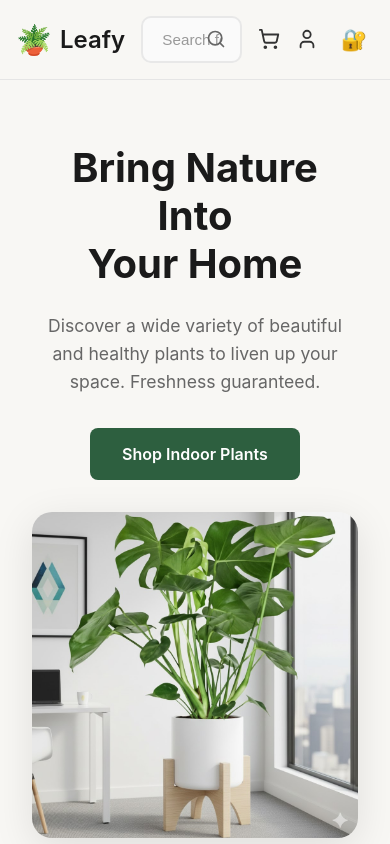
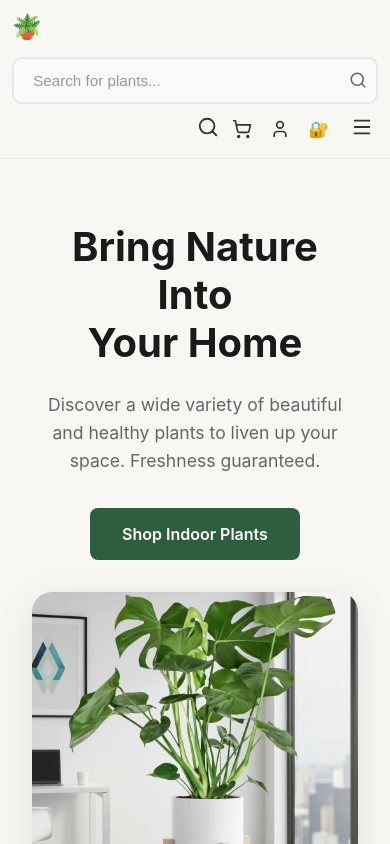
Before and after one commit to krish3276/Leafy-Plant-Selling-Platform, a React (Vite) app in the folder Frontend/leafy-frontend/: page / in a window 390 px wide. Shown: the top 844 px of the page. Built offline with nearby package versions, Linux system fonts and the light colour scheme; no server answers.

Commit message:
Responsive Navbar

```diff
--- a/Frontend/leafy-frontend/package.json
+++ b/Frontend/leafy-frontend/package.json
@@ -16,7 +16,6 @@
     "react-dom": "^19.2.0",
     "react-dropzone": "^15.0.0",
     "react-router-dom": "^7.10.1"
-    ,"react-dropzone": "^14.2.3"
   },
   "devDependencies": {
     "@eslint/js": "^9.39.1",
--- a/Frontend/leafy-frontend/src/components/Navbar.css
+++ b/Frontend/leafy-frontend/src/components/Navbar.css
@@ -261,28 +261,362 @@
   box-shadow: 0 2px 8px rgba(45, 95, 63, 0.2);
 }
 
-/* Responsive */
-@media (max-width: 768px) {
+/* Hamburger Menu Button */
+.hamburger-menu {
+  display: none;
+  background: none;
+  border: none;
+  cursor: pointer;
+  color: #333;
+  padding: 0.5rem;
+  margin-left: 0.5rem;
+  transition: color 0.3s;
+}
+
+.hamburger-menu:hover {
+  color: #2d5f3f;
+}
+
+/* Mobile Menu */
+.mobile-menu {
+  display: none;
+  background-color: white;
+  border-top: 1px solid #e5e5e5;
+  padding: 1rem 0;
+  animation: slideDown 0.3s ease-out;
+}
+
+.mobile-menu-content {
+  padding: 0 1rem;
+}
+
+.mobile-nav-link {
+  display: block;
+  padding: 0.75rem 1rem;
+  text-decoration: none;
+  color: #333;
+  font-weight: 500;
+  transition: all 0.2s;
+  border-radius: 4px;
+}
+
+.mobile-nav-link:hover {
+  background-color: #f5f5f5;
+  color: #2d5f3f;
+  padding-left: 1.5rem;
+}
+
+.mobile-nav-dropdown {
+  position: relative;
+}
+
+.mobile-dropdown-content {
+  display: none;
+  background-color: #fafafa;
+  border-left: 3px solid #2d5f3f;
+  margin-top: 0.5rem;
+}
+
+.mobile-dropdown-content a {
+  display: block;
+  padding: 0.5rem 1rem 0.5rem 1.5rem;
+  text-decoration: none;
+  color: #666;
+  font-size: 0.9rem;
+  transition: all 0.2s;
+}
+
+.mobile-dropdown-content a:hover {
+  background-color: #f0f0f0;
+  color: #2d5f3f;
+  padding-left: 2rem;
+}
+
+.mobile-nav-dropdown:hover .mobile-dropdown-content {
+  display: block;
+}
+
+/* Search Toggle for Mobile */
+.search-toggle-mobile {
+  display: none;
+  background: none;
+  border: none;
+  cursor: pointer;
+  color: #333;
+  padding: 0;
+  transition: color 0.3s;
+}
+
+.search-toggle-mobile:hover {
+  color: #2d5f3f;
+}
+
+@keyframes slideDown {
+  from {
+    opacity: 0;
+    transform: translateY(-10px);
+  }
+  to {
+    opacity: 1;
+    transform: translateY(0);
+  }
+}
+
+/* ============================================
+   RESPONSIVE DESIGN - TABLET & SMALLER
+   ============================================ */
+
+/* Tablet (768px and below) */
+@media (max-width: 1024px) {
   .navbar-container {
     gap: 1rem;
-    padding: 0 1rem;
   }
 
   .search-container {
-    max-width: 250px;
+    max-width: 240px;
+    flex: 0.8;
   }
 
   .nav-links {
     gap: 1rem;
   }
+}
+
+@media (max-width: 768px) {
+  .navbar-container {
+    gap: 0.75rem;
+    padding: 0 1rem;
+    flex-wrap: wrap;
+  }
+
+  .navbar-logo {
+    font-size: 1.3rem;
+  }
+
+  .logo-text {
+    display: none;
+  }
+
+  .search-container {
+    max-width: 200px;
+    flex: 1;
+    min-width: 150px;
+    order: 3;
+  }
+
+  .search-input {
+    padding: 0.6rem 1rem 0.6rem 2.5rem;
+    font-size: 0.9rem;
+  }
+
+  .search-icon {
+    right: 0.8rem;
+  }
+
+  .nav-links {
+    display: none;
+  }
 
   .navbar-icons {
-    gap: 1rem;
+    gap: 0.8rem;
+    order: 2;
+  }
+
+  .icon-link {
+    padding: 0.4rem;
+  }
+
+  .admin-link {
+    width: 36px;
+    height: 36px;
+    font-size: 1.1rem;
+  }
+
+  .hamburger-menu {
+    display: block;
+  }
+
+  .mobile-menu {
+    order: 4;
+    width: 100%;
+    flex-basis: 100%;
+  }
+
+  .mobile-menu {
+    display: block;
   }
 }
 
-@media (max-width: 480px) {
-  .nav-links {
-    display: none;
+/* Mobile (576px and below) */
+@media (max-width: 576px) {
+  .navbar {
+    padding: 0.75rem 0;
+  }
+
+  .navbar-container {
+    gap: 0.5rem;
+    padding: 0 0.75rem;
+    flex-wrap: wrap;
+  }
+
+  .navbar-logo {
+    font-size: 1.2rem;
+    order: 1;
+  }
+
+  .logo-icon {
+    font-size: 1.5rem;
+  }
+
+  .search-container {
+    order: 2;
+    width: 100%;
+    max-width: none;
+    margin-top: 0.5rem;
+    flex-basis: 100%;
+  }
+
+  .search-container.active {
+    display: flex;
+  }
+
+  .search-input {
+    padding: 0.6rem 0.8rem 0.6rem 2.5rem;
+    font-size: 0.9rem;
+  }
+
+  .search-icon {
+    right: 0.7rem;
+    width: 18px;
+    height: 18px;
+  }
+
+  .navbar-icons {
+    order: 3;
+    width: 100%;
+    justify-content: flex-end;
+    gap: 0.5rem;
+    padding: 0 0;
+  }
+
+  .search-toggle-mobile {
+    display: block;
+  }
+
+  .icon-link {
+    padding: 0.3rem;
+  }
+
+  .icon-link svg {
+    width: 20px;
+    height: 20px;
+  }
+
+  .admin-link {
+    width: 32px;
+    height: 32px;
+    font-size: 1rem;
+    padding: 0.3rem;
+  }
+
+  .cart-badge {
+    font-size: 0.6rem;
+    min-width: 16px;
+    height: 16px;
+    top: -6px;
+    right: -6px;
+  }
+
+  .hamburger-menu {
+    margin-left: 0.25rem;
+    padding: 0.3rem;
+  }
+
+  .hamburger-menu svg {
+    width: 22px;
+    height: 22px;
+  }
+
+  .mobile-menu {
+    order: 4;
+    max-height: 70vh;
+    overflow-y: auto;
+    width: 100%;
+  }
+
+  .mobile-menu-content {
+    padding: 0 0.5rem;
+  }
+
+  .mobile-nav-link {
+    padding: 0.65rem 0.75rem;
+    font-size: 0.95rem;
+  }
+
+  .mobile-nav-link:hover {
+    padding-left: 1.25rem;
+  }
+
+  .mobile-dropdown-content a {
+    padding: 0.45rem 0.75rem 0.45rem 1.5rem;
+    font-size: 0.85rem;
+  }
+
+  .mobile-dropdown-content a:hover {
+    padding-left: 1.75rem;
   }
 }
+
+/* Extra Small Devices (360px and below - iPhone SE, etc.) */
+@media (max-width: 360px) {
+  .navbar-container {
+    gap: 0.25rem;
+    padding: 0 0.5rem;
+  }
+
+  .navbar-logo {
+    font-size: 1.1rem;
+    min-width: auto;
+  }
+
+  .logo-icon {
+    font-size: 1.3rem;
+  }
+
+  .search-container {
+    margin-top: 0.25rem;
+  }
+
+  .navbar-icons {
+    gap: 0.25rem;
+  }
+
+  .icon-link svg,
+  .search-toggle-mobile svg,
+  .hamburger-menu svg {
+    width: 18px;
+    height: 18px;
+  }
+
+  .admin-link {
+    width: 28px;
+    height: 28px;
+    font-size: 0.9rem;
+  }
+
+  .mobile-nav-link {
+    padding: 0.6rem 0.5rem;
+    font-size: 0.9rem;
+  }
+
+  .mobile-nav-link:hover {
+    padding-left: 1rem;
+  }
+}
+
+/* Large Desktop (1400px and above) */
+@media (min-width: 1400px) {
+  .navbar-container {
+    padding: 0 3rem;
+  }
+}
--- a/Frontend/leafy-frontend/src/components/Navbar.jsx
+++ b/Frontend/leafy-frontend/src/components/Navbar.jsx
@@ -1,12 +1,14 @@
 import React, { useState, useEffect } from 'react';
 import { Link } from 'react-router-dom';
-import { Search, ShoppingCart, User } from 'lucide-react';
+import { Search, ShoppingCart, User, Menu, X } from 'lucide-react';
 import { cartAPI } from '../utils/api';
 import './Navbar.css';
 
 function Navbar() {
   const [isLoggedIn, setIsLoggedIn] = useState(false);
   const [cartCount, setCartCount] = useState(0);
+  const [isMobileMenuOpen, setIsMobileMenuOpen] = useState(false);
+  const [isSearchOpen, setIsSearchOpen] = useState(false);
 
   const fetchCartCount = async () => {
     const token = localStorage.getItem('authToken');
@@ -62,39 +64,47 @@ function Navbar() {
     <nav className="navbar">
       <div className="navbar-container">
         {/* Logo */}
-        <Link to="/" className="navbar-logo">
+        <Link to="/" className="navbar-logo" onClick={() => setIsMobileMenuOpen(false)}>
           <span className="logo-icon">🪴</span>
           <span className="logo-text">Leafy</span>
         </Link>
 
-        {/* Search Bar */}
-        <div className="search-container">
+        {/* Search Bar - Hidden on very small screens */}
+        <div className={`search-container ${isSearchOpen ? 'active' : ''}`}>
           <Search size={20} className="search-icon" />
           <input
             type="text"
             placeholder="Search for plants..."
             className="search-input"
+            onBlur={() => setIsSearchOpen(false)}
           />
         </div>
 
-        {/* Navigation Links */}
+        {/* Navigation Links - Hidden on mobile */}
         <div className="nav-links">
-          <Link to="/" className="nav-link">Home</Link>
+          <Link to="/" className="nav-link" onClick={() => setIsMobileMenuOpen(false)}>Home</Link>
           <div className="nav-dropdown">
             <Link to="/shop" className="nav-link">Shop</Link>
             <div className="dropdown-content">
-              <Link to="/shop/indoor">Indoor Plants</Link>
-              <Link to="/shop/outdoor">Outdoor Plants</Link>
-              <Link to="/shop/succulents">Succulents</Link>
+              <Link to="/shop/indoor" onClick={() => setIsMobileMenuOpen(false)}>Indoor Plants</Link>
+              <Link to="/shop/outdoor" onClick={() => setIsMobileMenuOpen(false)}>Outdoor Plants</Link>
+              <Link to="/shop/succulents" onClick={() => setIsMobileMenuOpen(false)}>Succulents</Link>
             </div>
           </div>
-          <Link to="/plant-care" className="nav-link">Plant Care</Link>
-          <Link to="/about" className="nav-link">About</Link>
-          <Link to="/contact" className="nav-link">Contact</Link>
+          <Link to="/plant-care" className="nav-link" onClick={() => setIsMobileMenuOpen(false)}>Plant Care</Link>
+          <Link to="/about" className="nav-link" onClick={() => setIsMobileMenuOpen(false)}>About</Link>
+          <Link to="/contact" className="nav-link" onClick={() => setIsMobileMenuOpen(false)}>Contact</Link>
         </div>
 
         {/* Icons */}
         <div className="navbar-icons">
+          <button
+            className="search-toggle-mobile"
+            onClick={() => setIsSearchOpen(!isSearchOpen)}
+            aria-label="Toggle search"
+          >
+            <Search size={22} />
+          </button>
           <Link to="/cart" className="icon-link cart-icon-wrapper">
             <ShoppingCart size={22} />
             {cartCount > 0 && (
@@ -107,8 +117,52 @@ function Navbar() {
           <Link to="/admin/login" className="admin-link" title="Admin Portal">
             🔐
           </Link>
+
+          {/* Hamburger Menu - Visible only on mobile */}
+          <button
+            className="hamburger-menu"
+            onClick={() => setIsMobileMenuOpen(!isMobileMenuOpen)}
+            aria-label="Toggle menu"
+            aria-expanded={isMobileMenuOpen}
+          >
+            {isMobileMenuOpen ? <X size={24} /> : <Menu size={24} />}
+          </button>
         </div>
       </div>
+
+      {/* Mobile Menu */}
+      {isMobileMenuOpen && (
+        <div className="mobile-menu">
+          <div className="mobile-menu-content">
+            <Link to="/" className="mobile-nav-link" onClick={() => setIsMobileMenuOpen(false)}>
+              Home
+            </Link>
+            <div className="mobile-nav-dropdown">
+              <Link to="/shop" className="mobile-nav-link">Shop</Link>
+              <div className="mobile-dropdown-content">
+                <Link to="/shop/indoor" onClick={() => setIsMobileMenuOpen(false)}>
+                  Indoor Plants
+                </Link>
+                <Link to="/shop/outdoor" onClick={() => setIsMobileMenuOpen(false)}>
+                  Outdoor Plants
+                </Link>
+                <Link to="/shop/succulents" onClick={() => setIsMobileMenuOpen(false)}>
+                  Succulents
+                </Link>
+              </div>
+            </div>
+            <Link to="/plant-care" className="mobile-nav-link" onClick={() => setIsMobileMenuOpen(false)}>
+              Plant Care
+            </Link>
+            <Link to="/about" className="mobile-nav-link" onClick={() => setIsMobileMenuOpen(false)}>
+              About
+            </Link>
+            <Link to="/contact" className="mobile-nav-link" onClick={() => setIsMobileMenuOpen(false)}>
+              Contact
+            </Link>
+          </div>
+        </div>
+      )}
     </nav>
   );
 }
```
